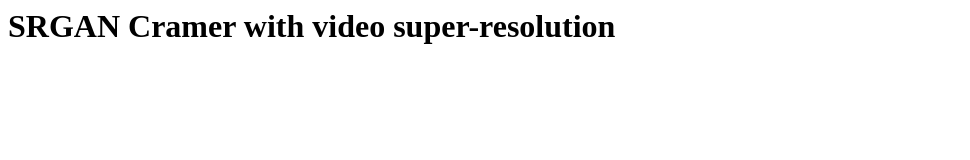
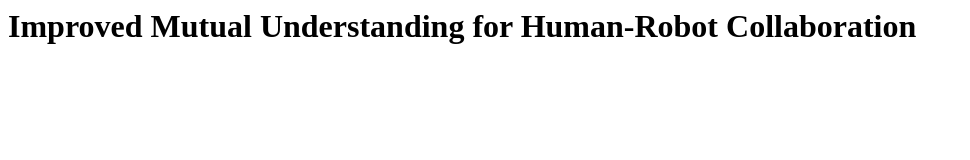
Before and after one commit to anion0278/dms_moveit, a plain HTML site: page index.html in a window 1280 px wide. Shown: the whole page, without its empty margins (0-970 px from the left). Drawn offline with Linux system fonts and the light colour scheme.

Commit message:
Update index.html

```diff
--- a/index.html
+++ b/index.html
@@ -1,11 +1,11 @@
 <html>
 <head>
 <title>
-SRGAN Cramer with video super-resolution
+Improved Mutual Understanding for Human-Robot Collaboration
 </title>
 <meta name="google-site-verification" content="9gVM7dH1NIkgvbl2TQj0W2ZJXMS6QZ3s4sRNUgwDLyQ" />
 </head>
 <body>
-<h1>SRGAN Cramer with video super-resolution</h1>
+<h1>Improved Mutual Understanding for Human-Robot Collaboration</h1>
 </body>
 </html>
```
